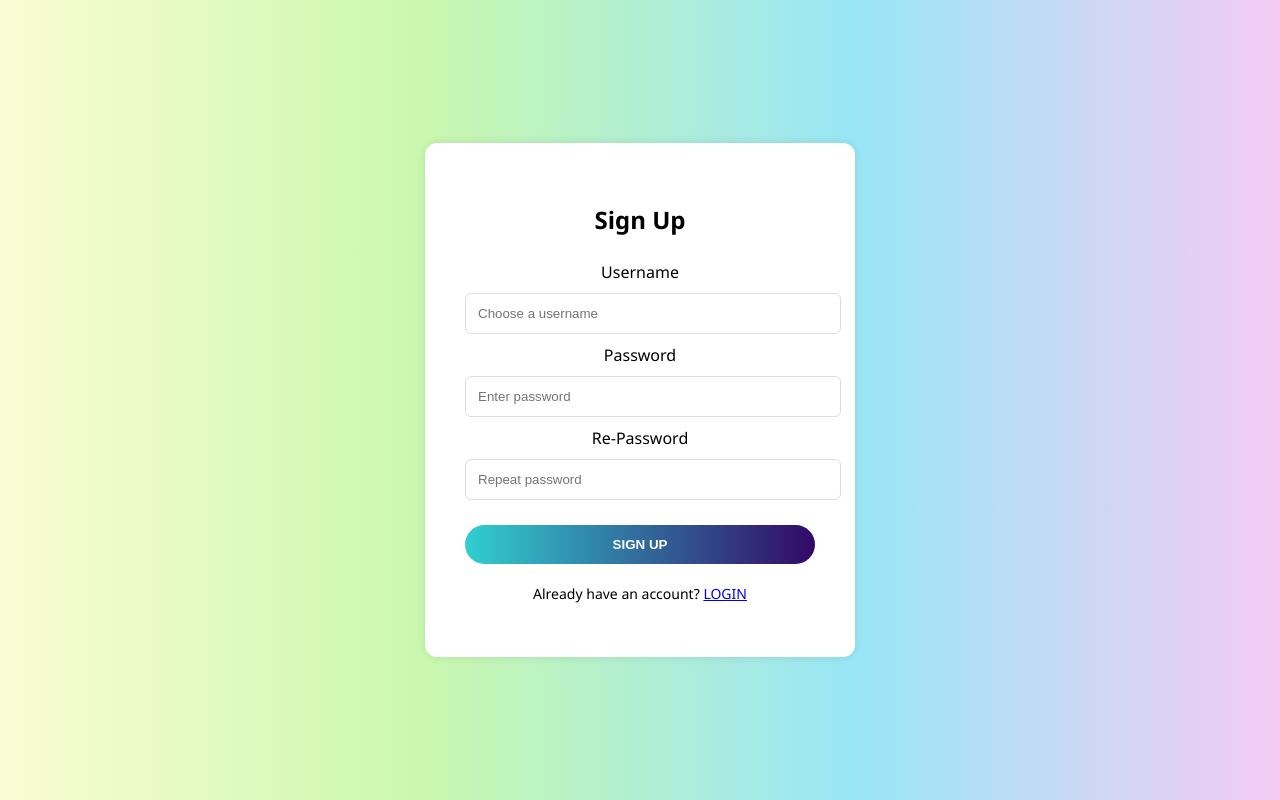
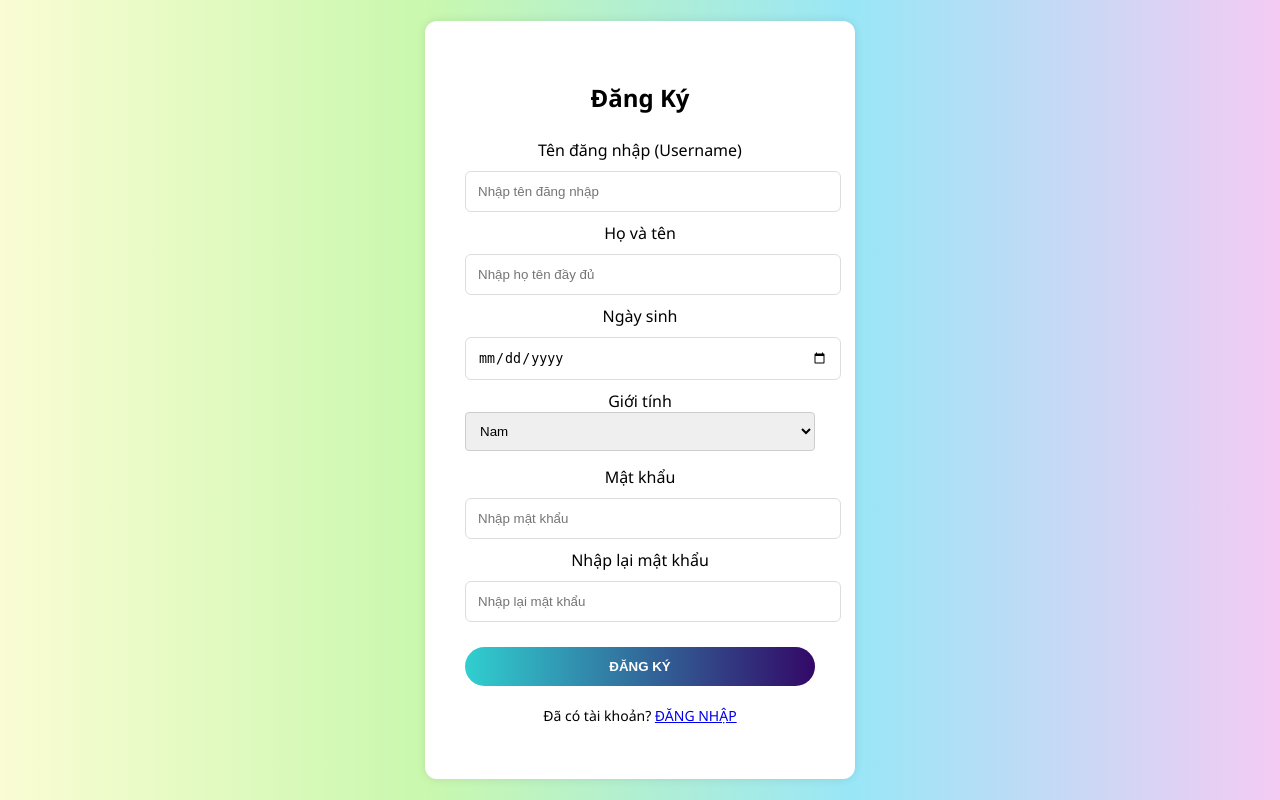
Before and after one commit to Dnight009/Multiple_choice, a PHP site: page /Guest/Register.php in a window 1280 px wide. Run offline with PHP 8.4, Linux system fonts and the light colour scheme.

Commit message:
fix chat and register

```diff
--- a/Chat/chat.php
+++ b/Chat/chat.php
@@ -4,7 +4,7 @@
     session_start();
 }
 if (!isset($_SESSION['IDACC'])) {
-    header("Location: /Guest/Login.php");
+    header("Location: ../Guest/Login.php");
     exit;
 }
 $my_id = $_SESSION['IDACC'];
--- a/Guest/Register.php
+++ b/Guest/Register.php
@@ -5,36 +5,49 @@
 <html lang="vi">
 <head>
   <meta charset="UTF-8">
-  <title>Sign Up</title>
-  <link rel="stylesheet" href="../css/Guest/Auth.css">
+  <title>Đăng ký tài khoản</title>
+  <link rel="stylesheet" href="../CSS/Guest/Auth.css">
 </head>
 <body>
   <div class="login-container">
     <?php
       if (!empty($_SESSION['error'])) {
-        echo '<p style="color:red;">'.htmlspecialchars($_SESSION['error']).'</p>';
+        echo '<p style="color:red; text-align:center;">'.htmlspecialchars($_SESSION['error']).'</p>';
         unset($_SESSION['error']);
       }
       if (!empty($_SESSION['success'])) {
-        echo '<p style="color:green;">'.htmlspecialchars($_SESSION['success']).'</p>';
+        echo '<p style="color:green; text-align:center;">'.htmlspecialchars($_SESSION['success']).'</p>';
         unset($_SESSION['success']);
       }
     ?>
     <form action="process_register.php" method="post" class="login-box fade-in">
-      <h2>Sign Up</h2>
+      <h2>Đăng Ký</h2>
 
-      <label>Username</label>
-      <input type="text" name="username" placeholder="Choose a username" required>
+      <label>Tên đăng nhập (Username)</label>
+      <input type="text" name="username" placeholder="Nhập tên đăng nhập" required>
 
-      <label>Password</label>
-      <input type="password" name="password" placeholder="Enter password" required>
+      <label>Họ và tên</label>
+      <input type="text" name="ho_ten" placeholder="Nhập họ tên đầy đủ" required>
 
-      <label>Re-Password</label>
-      <input type="password" name="repassword" placeholder="Repeat password" required>
+      <label>Ngày sinh</label>
+      <input type="date" name="ngay_sinh" required>
 
-      <button type="submit" class="login-btn">SIGN UP</button>
+      <label>Giới tính</label>
+      <select name="gioi_tinh" required style="width: 100%; padding: 10px; margin-bottom: 15px; border: 1px solid #ccc; border-radius: 4px; box-sizing: border-box;">
+          <option value="Nam">Nam</option>
+          <option value="Nữ">Nữ</option>
+          <option value="Khác">Khác</option>
+      </select>
 
-      <p class="signup-text">Already have an account? <a href="Login.php">LOGIN</a></p>
+      <label>Mật khẩu</label>
+      <input type="password" name="password" placeholder="Nhập mật khẩu" required>
+
+      <label>Nhập lại mật khẩu</label>
+      <input type="password" name="repassword" placeholder="Nhập lại mật khẩu" required>
+
+      <button type="submit" class="login-btn">ĐĂNG KÝ</button>
+
+      <p class="signup-text">Đã có tài khoản? <a href="Login.php">ĐĂNG NHẬP</a></p>
     </form>
   </div>
 </body>
```
Also changed, not shown: Guest/process_register.php (+51 -77 lines).
